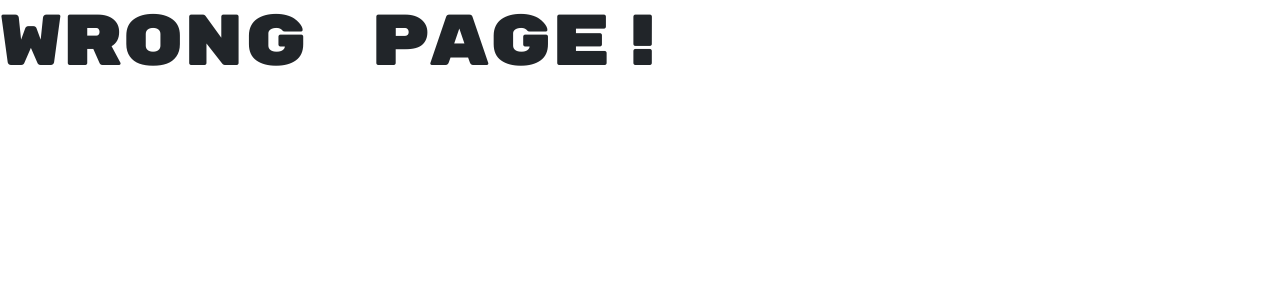
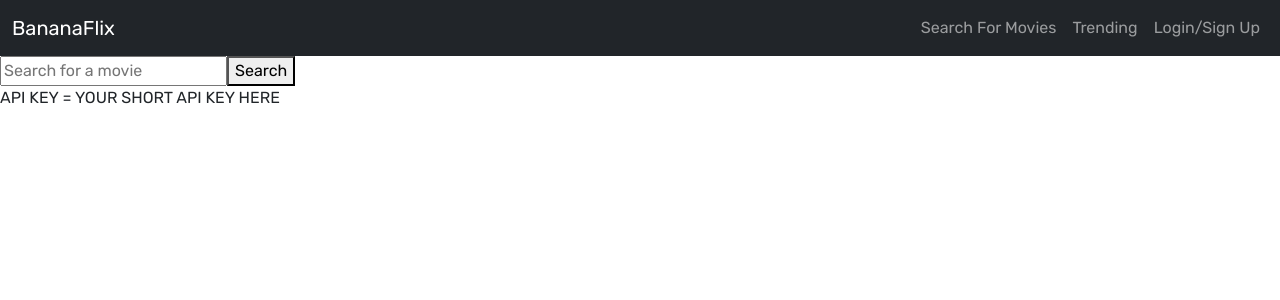
Before and after one commit to sashamolotovs7/BananaFlix-AI, a React (Vite) app in the folder client/: page /search in a window 1280 px wide. Before the commit this address had no page. Shown: the top 300 px of the page. Built offline with nearby package versions, Linux system fonts and the light colour scheme.

Commit message:
search movies working, nav link working, missing api import

```diff
--- a/client/src/components/NavBar.tsx
+++ b/client/src/components/NavBar.tsx
@@ -1,4 +1,4 @@
-import React, { useState } from 'react';
+import { useState } from 'react';
 import { Link } from 'react-router-dom';
 import { Navbar, Nav, Container, Modal, Tab } from 'react-bootstrap';
 import SignUpForm from './SignupForm';
@@ -20,7 +20,7 @@ const AppNavbar = () => {
           <Navbar.Toggle aria-controls='navbar' />
           <Navbar.Collapse id='navbar' className='d-flex flex-row-reverse'>
             <Nav className='ml-auto d-flex'>
-              <Nav.Link as={Link} to='/'>
+              <Nav.Link as={Link} to='/search'>
                 Search For Movies
               </Nav.Link>
               <Nav.Link as={Link} to='/trending'>
--- a/client/src/pages/SearchMovies.tsx
+++ b/client/src/pages/SearchMovies.tsx
@@ -1,7 +1,7 @@
-import React, { useState, useEffect } from 'react';
+import { useState, useEffect } from 'react';
 import type { FormEvent } from 'react';
 import { useMutation } from '@apollo/client';
-import Auth from '../utils/auth';
+// import Auth from '../utils/auth';
 import {
   saveNextUpMovieIds,
   getNextUpMovieIds,
@@ -12,7 +12,11 @@ import type { Movie } from '../models/Movie';
 import { searchMovies } from '../utils/API';
 import { SAVE_NEXT_UP_MOVIE, SAVE_SEEN_IT_MOVIE } from '../utils/mutations';
 
-const API_KEY = process.env.REACT_APP_TMDB_API_KEY;
+
+// const API_KEY = import.meta.env.REACT_APP_SEARCH_API_KEY;
+// console.log(API_KEY);
+const API_KEY = 'YOUR SHORT API KEY HERE'
+// const API_KEY = process.env.SEARCH_TMDB_API_KEY;
 
 const SearchMovies = () => {
   const [searchedMovies, setSearchedMovies] = useState<Movie[]>([]);
@@ -34,6 +38,7 @@ const SearchMovies = () => {
 
     try {
       const response = await searchMovies(API_KEY, searchInput);
+      console.log(response);
       if (!response.ok) throw new Error('Failed to fetch movies.');
 
       const data = await response.json();
@@ -59,9 +64,11 @@ const SearchMovies = () => {
     if (savedNextUpMovieIds.includes(movie.id.toString())) return; // Corrected to `movie.id`
 
     try {
+      console.log('saveNextUp called:', movie.id, movie);
       await saveNextUpMovie({
         variables: { movieId: movie.id, details: movie }, // Use `movie.id`
       });
+
       setSavedNextUpMovieIds([...savedNextUpMovieIds, movie.id.toString()]); // Use `movie.id`
     } catch (error) {
       console.error('Error saving movie to Next Up:', error);
@@ -91,6 +98,7 @@ const SearchMovies = () => {
           onChange={(e) => setSearchInput(e.target.value)}
         />
         <button type="submit">Search</button>
+        <p>API KEY = {API_KEY}</p>
       </form>
 
       <div className="movie-results">
--- a/client/src/utils/mutations.ts
+++ b/client/src/utils/mutations.ts
@@ -61,7 +61,7 @@ export const SAVE_NEXT_UP_MOVIE = gql`
   }
 `;
 
-// Mutation for removing a book from a user's collection
+
 export const REMOVE_BOOK = gql`
   mutation removeBook($bookId: ID!) {
     removeBook(bookId: $bookId) {
```
Also changed, not shown: client/src/main.tsx (+6 -1 lines), client/src/vite-env.d.ts (added, +10 -0 lines).
